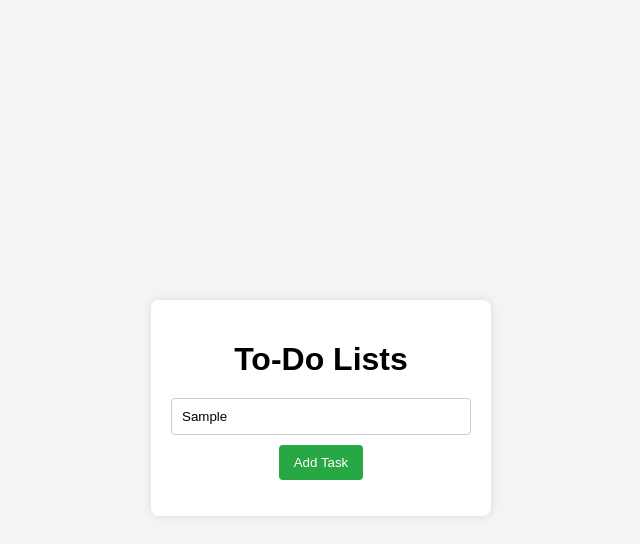
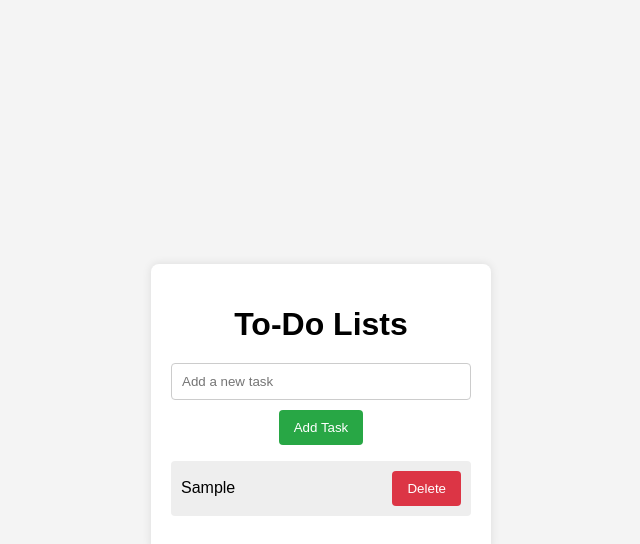
Before and after one commit to WaltQIII/to-do-list, a plain HTML site: page index.html in a window 1280 px wide. Both pictures are taken after typing "Sample" into the empty fields and a click on the button "Add Task". Shown: the whole page, without its empty margins (319-959 px from the left). Drawn offline with Linux system fonts and the light colour scheme.

Commit message:
Updated javascript file

```diff
--- a/script.js
+++ b/script.js
@@ -9,7 +9,7 @@ document.getElementById('add-task-btn').addEventListener('click', function() {
 });
 
 function addTask(task) {
-    const taskList = document.getElementById('taskList');
+    const taskList = document.getElementById('task-list');
     const listItem = document.createElement('li');
 
     listItem.textContent = task;
```
Also changed, not shown: index.html (indentation only).
